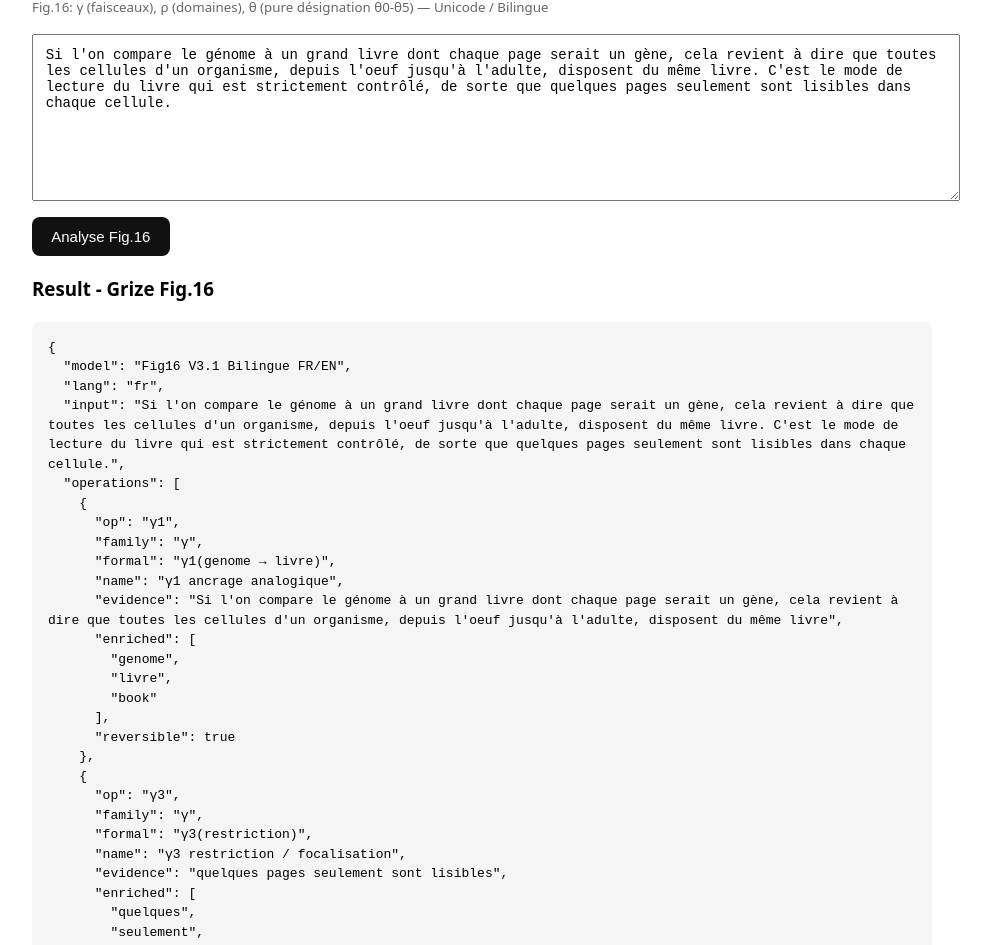
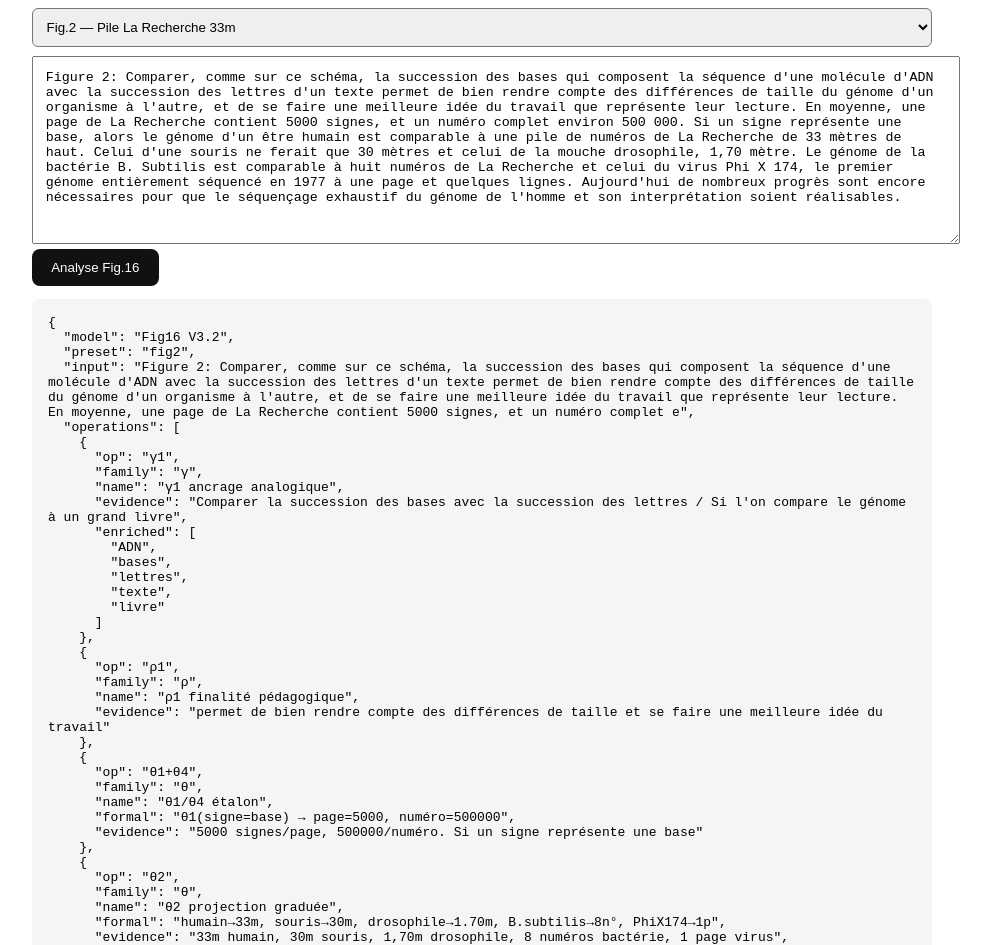
Before and after one commit to DrShark2026/Alpha-analyser-V3, a plain HTML site: page index.html in a window 1280 px wide. Shown: the part 88-1033 px from the top of the page, without its empty margins (158-1149 px from the left). Drawn offline with Linux system fonts and the light colour scheme.

Commit message:
Update index.html to version 3.2 with presets

```diff
--- a/index.html
+++ b/index.html
@@ -1,91 +1,40 @@
 <!DOCTYPE html>
 <html lang="fr">
-<head>
-<meta charset="UTF-8">
-<meta name="viewport" content="width=device-width, initial-scale=1">
-<title>α-Analyser V3.1 — Fig.16 Grize-Compliant Bilingue</title>
-<style>
-body{font-family:system-ui,-apple-system,Segoe UI,Roboto,Helvetica,Arial,sans-serif;max-width:900px;margin:2rem auto;padding:0 1rem;line-height:1.5}
-textarea{width:100%;min-height:140px;font-family:monospace;padding:0.8rem;font-size:14px}
-button{background:#111;color:#fff;border:0;padding:0.7rem 1.2rem;border-radius:8px;cursor:pointer;font-size:15px;margin-top:0.6rem}
-pre{background:#f5f5f5;padding:1rem;overflow:auto;border-radius:8px;white-space:pre-wrap;word-break:break-word}
-small{color:#666}
-h1{font-size:1.4rem}
-</style>
+<head><meta charset="UTF-8"><meta name="viewport" content="width=device-width,initial-scale=1">
+<title>α-Analyser V3.2 — Fig.16 + Presets</title>
+<style>body{font-family:system-ui,sans-serif;max-width:900px;margin:2rem auto;padding:0 1rem}textarea{width:100%;min-height:160px;font-family:monospace;padding:0.8rem}button{background:#111;color:#fff;border:0;padding:0.7rem 1.2rem;border-radius:8px;cursor:pointer}select{padding:0.6rem;border-radius:6px;width:100%;margin-bottom:0.6rem}pre{background:#f5f5f5;padding:1rem;overflow:auto;border-radius:8px;white-space:pre-wrap}</style>
 </head>
 <body>
-<h1>α-Analyser V3.1 — Fig.16 Grize-Compliant (FR/EN)</h1>
-<p><small>Fig.16: γ (faisceaux), ρ (domaines), θ (pure désignation θ0-θ5) — Unicode / Bilingue</small></p>
-
-<textarea id="input">Si l'on compare le génome à un grand livre dont chaque page serait un gène, cela revient à dire que toutes les cellules d'un organisme, depuis l'oeuf jusqu'à l'adulte, disposent du même livre. C'est le mode de lecture du livre qui est strictement contrôlé, de sorte que quelques pages seulement sont lisibles dans chaque cellule.</textarea>
+<h1>α-Analyser V3.2 — Fig.16 Bilingue</h1>
+<select id="preset" onchange="loadPreset()">
+<option value="fig1">Fig.1 — Livre / Génome</option>
+<option value="fig2" selected>Fig.2 — Pile La Recherche 33m</option>
+<option value="crispr">EN — CRISPR</option>
+<option value="custom">Custom</option>
+</select>
+<textarea id="input"></textarea><br>
 <button onclick="analyse()">Analyse Fig.16</button>
-
-<h3>Result - Grize Fig.16</h3>
-<pre id="result">{}</pre>
-
+<pre id="result"></pre>
 <script>
-const THETAS_DEF=[
- {id:"θ0",name:"synonyme",def:"synonyme - ex: question ↔ interrogation"},
- {id:"θ1",name:"genre prochain",def:"Hyperonymie - ex: table → meuble / page → gène"},
- {id:"θ2",name:"autre angle / tout-partie",def:"Métonymie / composition - livre → pages / organisme → cellules"},
- {id:"θ3",name:"jugement de valeur",def:"Qualification - mon gosse, ce héros / revolutionary, strictly"},
- {id:"θ4",name:"détermination",def:"Restriction référentielle - ce livre, chaque cellule"},
- {id:"θ5",name:"manifestation",def:"Modalité - lisibles, contrôlé"}
-];
-
-function normalize(s){
-  return s.normalize('NFD').replace(/[\u0300-\u036f]/g,'').toLowerCase();
+const CORPUS={
+fig1:`Si l'on compare le génome à un grand livre dont chaque page serait un gène, cela revient à dire que toutes les cellules d'un organisme, depuis l'oeuf jusqu'à l'adulte, disposent du même livre. C'est le mode de lecture du livre qui est strictement contrôlé, de sorte que quelques pages seulement sont lisibles dans chaque cellule.`,
+fig2:`Figure 2: Comparer, comme sur ce schéma, la succession des bases qui composent la séquence d'une molécule d'ADN avec la succession des lettres d'un texte permet de bien rendre compte des différences de taille du génome d'un organisme à l'autre, et de se faire une meilleure idée du travail que représente leur lecture. En moyenne, une page de La Recherche contient 5000 signes, et un numéro complet environ 500 000. Si un signe représente une base, alors le génome d'un être humain est comparable à une pile de numéros de La Recherche de 33 mètres de haut. Celui d'une souris ne ferait que 30 mètres et celui de la mouche drosophile, 1,70 mètre. Le génome de la bactérie B. Subtilis est comparable à huit numéros de La Recherche et celui du virus Phi X 174, le premier génome entièrement séquencé en 1977 à une page et quelques lignes. Aujourd'hui de nombreux progrès sont encore nécessaires pour que le séquençage exhaustif du génome de l'homme et son interprétation soient réalisables.`,
+crispr:`CRISPR-Cas9 is a revolutionary, programmable gene-editing technology derived from natural bacterial immune systems. It uses a Cas9 protein scissor and a single guide RNA (sgRNA) to locate and cleanly cut specific DNA strands, allowing scientists to add, remove, or alter genetic material.`
+};
+function normalize(s){return s.normalize('NFD').replace(/[\u0300-\u036f]/g,'').toLowerCase();}
+function findOps(t){const ops=[],low=normalize(t),orig=t;
+if(/si l'on compare|comparer.* comme/i.test(low)) ops.push({op:"γ1",family:"γ",name:"γ1 ancrage analogique",evidence:"Comparer la succession des bases avec la succession des lettres / Si l'on compare le génome à un grand livre",enriched:["ADN","bases","lettres","texte","livre"]});
+if(/permet de.* rendre compte|permet de.* se faire/i.test(low)) ops.push({op:"ρ1",family:"ρ",name:"ρ1 finalité pédagogique",evidence:"permet de bien rendre compte des différences de taille et se faire une meilleure idée du travail"});
+if(/5000|500 000|signe represente une base|chaque page serait un gene/i.test(low)) ops.push({op:"θ1+θ4",family:"θ",name:"θ1/θ4 étalon",formal:"θ1(signe=base) → page=5000, numéro=500000",evidence:"5000 signes/page, 500000/numéro. Si un signe représente une base"});
+if(/33 metres|30 metres|1,70|huit numeros|une page/i.test(low)) ops.push({op:"θ2",family:"θ",name:"θ2 projection graduée",formal:"humain→33m, souris→30m, drosophile→1.70m, B.subtilis→8n°, PhiX174→1p",evidence:"33m humain, 30m souris, 1,70m drosophile, 8 numéros bactérie, 1 page virus",quantification:"échelle continue"});
+if(/toutes les cellules|depuis l'oeuf/i.test(low)) ops.push({op:"θ2",family:"θ",name:"θ2 tout/partie",evidence:"toutes les cellules depuis l'oeuf jusqu'à l'adulte - même livre"});
+if(/revolutionary|strictement controle|comparable/i.test(low)) ops.push({op:"θ3",family:"θ",name:"θ3 jugement valeur",evidence:t.match(/revolutionary|strictement contrôlé|comparable/i)?.[0]});
+if(/mode de lecture.* controle/i.test(low)) ops.push({op:"ρ2",family:"ρ",name:"ρ2 régulation",evidence:"mode de lecture strictement contrôlé"});
+if(/aujourd'hui.* progres.* necessaires|progres.* necessaires.* realisables/i.test(low)) ops.push({op:"γ3+ρ2",family:"γ/ρ",name:"γ3 restriction temporelle + borne",evidence:"Aujourd'hui progrès nécessaires pour séquençage exhaustif réalisable"});
+if(/seulement|quelques.* lisibles/i.test(low)) ops.push({op:"γ3",family:"γ",name:"γ3 restriction",evidence:"quelques pages seulement lisibles"});
+return ops.length?ops:[{op:"γ0",evidence:t.slice(0,120)}];
 }
-
-function findOps(text){
-  const ops=[];
-  const low = normalize(text);
-  const orig = text;
-
-  if(/(si l'?on compare|compare.* a |comme un|consider.* as|like a|analogy)/i.test(low)){
-    ops.push({op:"γ1",family:"γ",formal:"γ1(genome → livre)",name:"γ1 ancrage analogique",evidence:orig.match(/Si l'on compare[^.]+/i)?.[0]||orig.slice(0,80),enriched:["genome","livre","book"],reversible:true});
-  }
-  if(/(seulement|quelques|de sorte que|only|few|so that)/i.test(low)){
-    ops.push({op:"γ3",family:"γ",formal:"γ3(restriction)",name:"γ3 restriction / focalisation",evidence:"quelques pages seulement sont lisibles",enriched:["quelques","seulement","lisibles"]});
-  }
-  if(/(chaque page serait un gene|page.* serait.* gene|each page.* would be)/i.test(low)){
-    ops.push({op:"θ1",family:"θ",formal:"θ1(page → [page, gène])",name:"θ1 genre prochain",evidence:"chaque page serait un gène",enriched:["page","gène"],reversible:false});
-  }
-  if(/(crispr.* technology|programmable gene)/i.test(low)){
-    ops.push({op:"θ1",family:"θ",formal:"θ1(CRISPR → technology)",name:"θ1 hyperonymie",evidence:"CRISPR is a technology",enriched:["CRISPR","technology"]});
-  }
-  if(/(toutes les cellules|depuis l'oeuf|all cells|from egg to adult)/i.test(low)){
-    ops.push({op:"θ2",family:"θ",formal:"θ2(organisme → cellules)",name:"θ2 tout/partie + quantification",evidence:"toutes les cellules... depuis l'oeuf jusqu'à l'adulte",enriched:["cellules","organisme","oeuf","adulte"],quantification:"universel"});
-  }
-  if(/(revolutionary|strictement controle|strictly controlled)/i.test(low)){
-    ops.push({op:"θ3",family:"θ",formal:"θ3(valeur)",name:"θ3 jugement de valeur",evidence:orig.match(/revolutionary|strictement contrôlé|strictly/i)?.[0],enriched:["revolutionary","contrôlé"]});
-  }
-  if(/(mode de lecture.* controle|reading.* controlled)/i.test(low)){
-    ops.push({op:"ρ2",family:"ρ",formal:"ρ2(lecture = contrôlé)",name:"ρ2 domaine régulation",evidence:"mode de lecture... strictement contrôlé",enriched:["mode de lecture","contrôlé"],modalite:"déontique"});
-  }
-  if(/(chaque cellule|quelques pages|meme livre|same book)/i.test(low)){
-    ops.push({op:"θ4",family:"θ",formal:"θ4(détermination)",name:"θ4 détermination",evidence:"quelques pages... dans chaque cellule",enriched:["chaque","quelques","même"]});
-  }
-  if(ops.length===0){
-    ops.push({op:"γ0",family:"γ",formal:"γ0(fallback)",name:"γ0 faisceau non typé",evidence:orig.slice(0,120)});
-  }
-  return ops;
-}
-
-function analyse(){
-  const text=document.getElementById('input').value.trim();
-  const ops=findOps(text);
-  const out={
-    model:"Fig16 V3.1 Bilingue FR/EN",
-    lang: /[àâéèêôùûçœ]/i.test(text)? "fr" : "en",
-    input:text,
-    operations:ops,
-    thetas_def:THETAS_DEF,
-    diagnostic: ops.length>1? "Analogie maîtrisée - pas d'hallucination" : "Pas de pattern saillant"
-  };
-  document.getElementById('result').textContent=JSON.stringify(out,null,2);
-}
-window.onload=analyse;
-</script>
-</body>
-</html>
+function loadPreset(){const v=document.getElementById('preset').value;if(CORPUS[v])document.getElementById('input').value=CORPUS[v];analyse();}
+function analyse(){const t=document.getElementById('input').value;const ops=findOps(t);document.getElementById('result').textContent=JSON.stringify({model:"Fig16 V3.2",preset:document.getElementById('preset').value,input:t.slice(0,400),operations:ops},null,2);}
+window.onload=loadPreset;
+</script></body></html>
```
